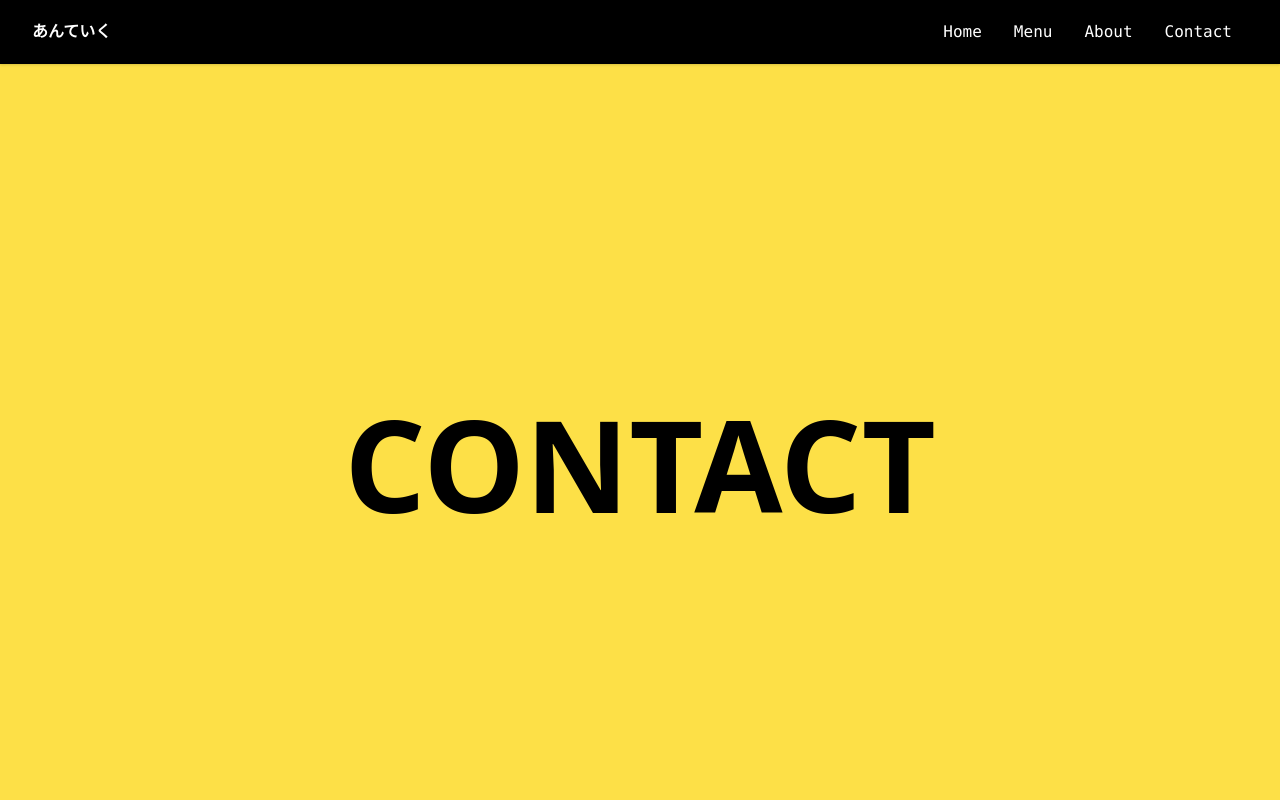
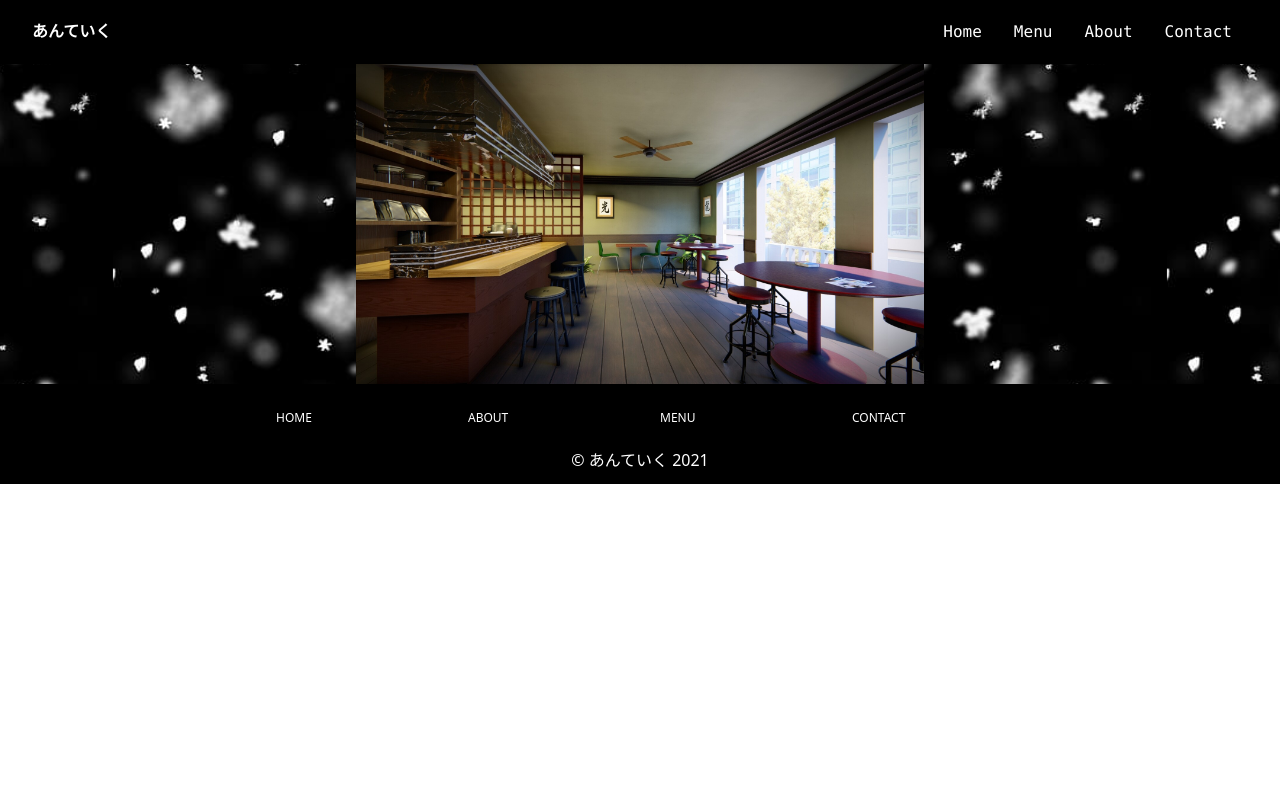
Before and after one commit to DevinDai13/-Anteiku-, a React (Create React App) app: page /contact in a window 1280 px wide. Shown: the top 800 px of the page. Built offline with nearby package versions, Linux system fonts and the light colour scheme.

Commit message:
style updates

```diff
--- a/src/Components/characters.js
+++ b/src/Components/characters.js
@@ -3,7 +3,7 @@ import React from "react";
 const Characters = () =>{
     return(
         <>
-            <div className="mt-40 mb-40">
+            <div className="mt-40">
             <div class="max-w-md mx-auto rounded-xl shadow-md overflow-hidden md:max-w-2xl bg-gray-700">
                 <div class="md:flex">
                         <div class="md:shrink-0">
@@ -37,6 +37,39 @@ const Characters = () =>{
                         </div>
                     </div>
                 </div>
+                <div class="max-w-md mx-auto rounded-xl shadow-md overflow-hidden md:max-w-2xl bg-gray-700">
+                    <div class="md:flex">
+                        <div class="md:shrink-0">
+                            <img class="h-48 w-full object-cover md:h-full md:w-48" src="https://pm1.narvii.com/6420/71e49a1f0f0ab321914d79b5d356ee6a69793021_hq.jpg" alt="1"></img>
+                        </div>
+                        <div class="p-8">
+                        <div class="uppercase tracking-wide text-sm text-indigo-500 font-semibold">Eto Yoshimura</div>
+                            <p class="mt-2 text-white font-mono">Yoshimura himself is a ghoul and the manager of the Anteiku cafe. Yoshimura has made a hobby of helping other ghouls how to take care of themselves.</p>
+                        </div>
+                    </div>
+                </div>
+                <div class="max-w-md mx-auto rounded-xl shadow-md overflow-hidden md:max-w-2xl bg-gray-700">
+                    <div class="md:flex">
+                        <div class="md:shrink-0">
+                            <img class="h-48 w-full object-cover md:h-full md:w-48" src="https://i.redd.it/ntp1upnky5561.jpg" alt="1"></img>
+                        </div>
+                        <div class="p-8">
+                        <div class="uppercase tracking-wide text-sm text-indigo-500 font-semibold">Renji Yomo</div>
+                            <p class="mt-2 text-white font-mono">He is an old friend of Uta and Itori. Due to his feeding habits and his avian-shaped mask, he has earned the nickname Raven.</p>
+                        </div>
+                    </div>
+                </div>
+                <div class="max-w-md mx-auto rounded-xl shadow-md overflow-hidden md:max-w-2xl bg-gray-700">
+                    <div class="md:flex">
+                        <div class="md:shrink-0">
+                            <img class="h-48 w-full object-cover md:h-full md:w-48" src="https://i.pinimg.com/originals/b0/a3/33/b0a3339f1d14bd43a7a180d3ecd620e7.jpg" alt="1"></img>
+                        </div>
+                        <div class="p-8">
+                        <div class="uppercase tracking-wide text-sm text-indigo-500 font-semibold">Hinami Fueguchi</div>
+                            <p class="mt-2 text-white font-mono">Hinami Fueguchi is a child ghoul whose both parents were killed by ghoul investigators.</p>
+                        </div>
+                    </div>
+                </div>
             </div>
         </>
     )
--- a/src/Components/grid.js
+++ b/src/Components/grid.js
@@ -13,7 +13,7 @@ const Grid = () =>{
 
     return(
         <>
-        <div className="mt-24 mb-0">
+        <div className="mt-0 mb-0">
             <div className="mx-auto grid sm:grid-cols-1 md:grid-cols-2 lg:grid-cols-3 gap-3 justify-center p-5" >
                 <div className="flex justify-center text-4xl rounded-xl p-3 bg-white-100 cursor-pointer hover:bg-gray-100 transform transition duration-350 hover:scale-105">
                     <img className="rounded-tr-Large rounded-bl-Large" src="https://pbs.twimg.com/media/Do73TSDU4AEgQLr.jpg" alt="1" onClick={() => setShowModal1(true)}/>
--- a/src/Pages/contact.js
+++ b/src/Pages/contact.js
@@ -1,13 +1,24 @@
 import React from "react";
+import snow from "../Images/snow.jpg";
+import cafe from "../Images/Anteiku.jpg";
 
-function Contact(){
-    return(
-        <div className="h-screen flex justify-center items-center bg-yellow-300">
-            <h1 className="lg:text-9xl md:text-7xl sm:text-5xl text-3xl uppercase font-black">
-                Contact
-            </h1>
+const mystyle = {
+    backgroundImage: `url(${ snow })`,
+    backgroundRepeat  : 'repeat',
+    backgroundPosition: 'center',
+    backgroundSize: 'contain',
+    minHeight: '100%',
+    backgroundAttachment: 'fixed'
+  };
+
+  function Contact () {
+    return (
+        <div style={mystyle}>
+            <div className="flex justify-center items-center">
+                <img className="h-80 w-120 justify-center items-center" src={cafe} alt="1" />
+            </div>
         </div>
     )
-}
+  }
 
 export default Contact
--- a/src/Pages/home.js
+++ b/src/Pages/home.js
@@ -1,6 +1,5 @@
 import React from "react";
 import MainContent from '../Components/mainContent';
-import Grid from '../Components/grid';
 import Characters from "../Components/characters";
 import snow from "../Images/snow.jpg";
 
@@ -18,7 +17,6 @@ function Home () {
     <div style={mystyle}>
       <MainContent/>
       <Characters />
-      <Grid />
     </div>
   )
 }
--- a/src/Pages/menu.js
+++ b/src/Pages/menu.js
@@ -1,13 +1,22 @@
 import React from "react";
+import Grid from '../Components/grid';
+import snow from "../Images/snow.jpg";
 
-function Menu(){
-    return(
-        <div className="h-screen flex justify-center items-center bg-yellow-300">
-            <h1 className="lg:text-9xl md:text-7xl sm:text-5xl text-3xl uppercase font-black">
-                Menu
-            </h1>
-        </div>
+const mystyle = {
+    backgroundImage: `url(${ snow })`,
+    backgroundRepeat  : 'repeat',
+    backgroundPosition: 'center',
+    backgroundSize: 'contain',
+    minHeight: '100%',
+    backgroundAttachment: 'fixed'
+  };
+
+  function Menu () {
+    return (
+      <div style={mystyle}>
+        <Grid/>
+      </div>
     )
-}
+  }
 
 export default Menu
```
